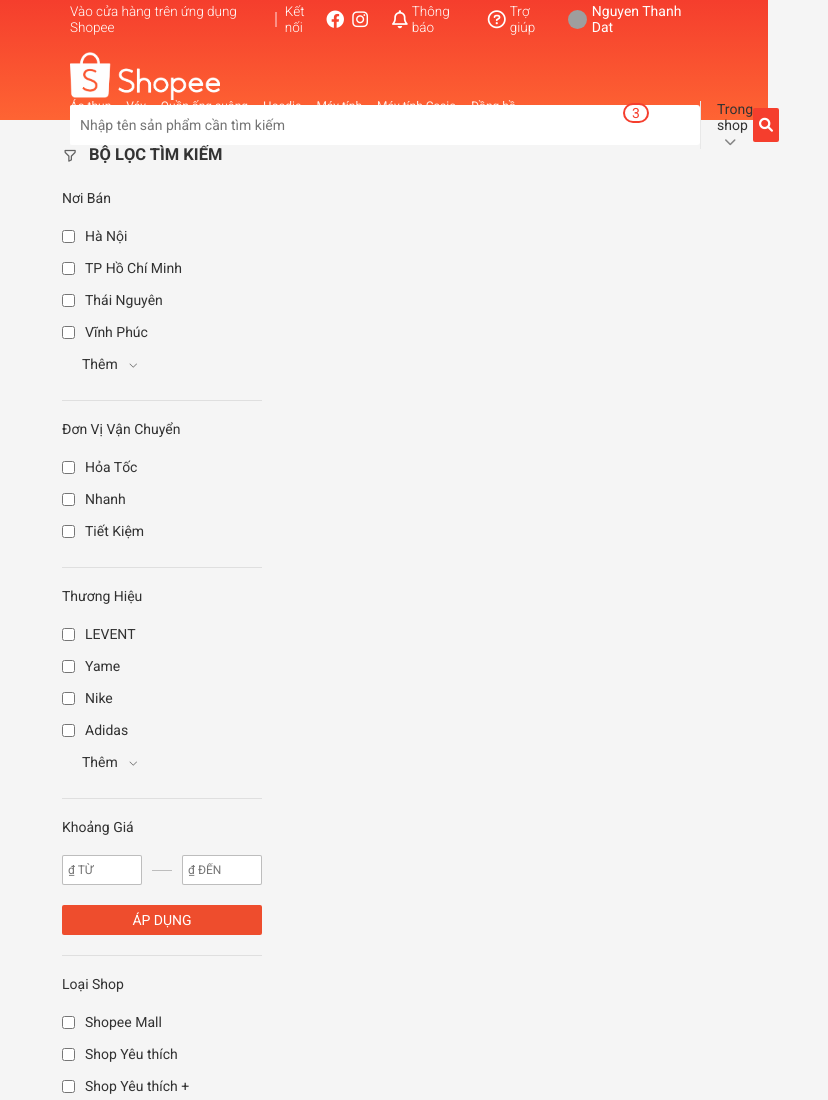
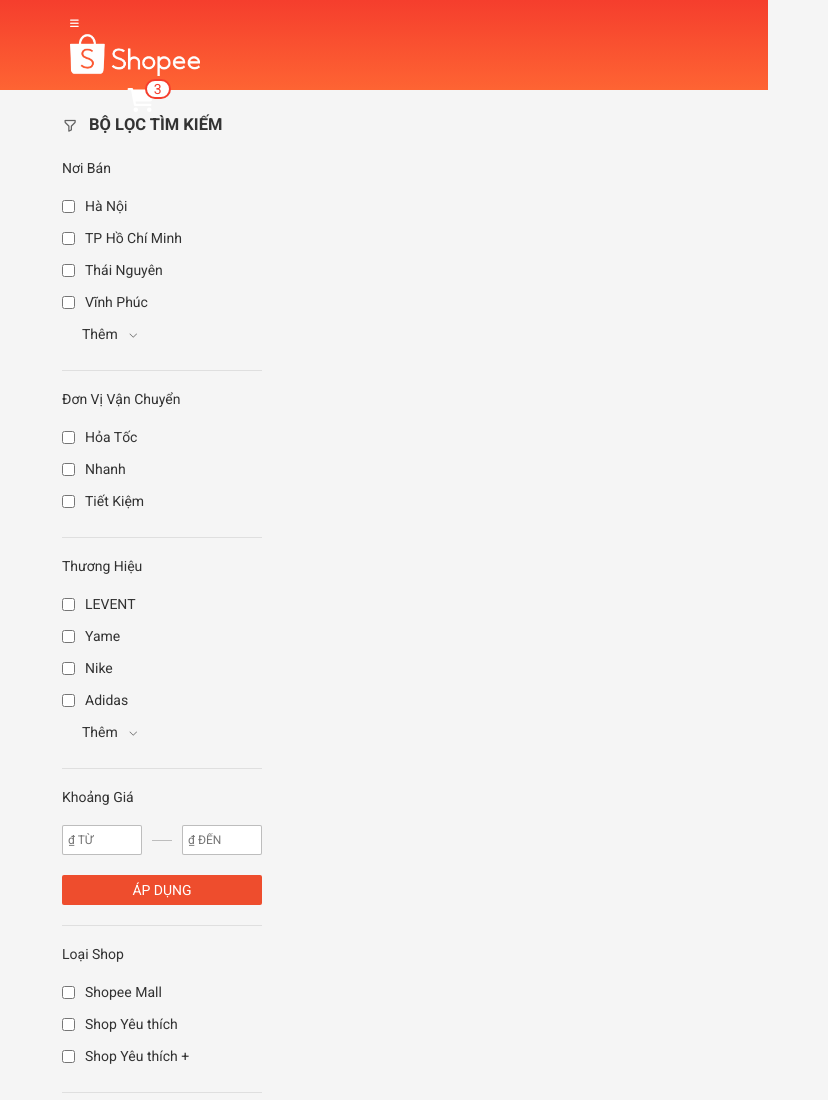
Before and after one commit to ThanhDat653/Shopee, a plain HTML site: page index.html in a window 768 px wide. Shown: the top 1100 px of the page, 828 px wide, since content can reach past the window. Drawn offline with nearby package versions, Linux system fonts and the light colour scheme; grey boxes are pictures that could not be loaded.

Commit message:
upload responsive

```diff
--- a/assets/css/base.css
+++ b/assets/css/base.css
@@ -5,7 +5,8 @@
     --primary-color: #f53e2d;
     --primary-hover-color: #F05D41;
 
-    --header-height: 120px;
+    --header-pc-height: 120px;
+    --header-tablet-height: 90px;
     --header-navbar-height: 35px;
     --header-search-height: calc(var(--header-height) - var(--header-navbar-height))
 }
--- a/assets/css/grid.css
+++ b/assets/css/grid.css
@@ -145,7 +145,7 @@
 }
 
 /* >= Tablet */
-@media (min-width: 740px) {
+@media (min-width: 740px) and (max-width: 1023px) {
     .row {
         margin-left: -8px;
         margin-right: -8px;
--- a/assets/css/responsive.css
+++ b/assets/css/responsive.css
@@ -125,12 +125,47 @@
 
 }
 
-/* >= TABLEB */
+/* Tablet and Mobile */
+@media (max-width: 1023px) {
+    .header__navbar {
+        display: none;
+    }
+}
+
+/* >= Tablet */
 @media (min-width: 740px) and (max-width: 1023px) {
-    /* .category__header--heading {
-        font-size: 1.4rem;
-    } */
+    .header {
+        height: var(--header-tablet-height);
+    }
+
+    .header-with-search.row {
+        height: 100%;
+        display: block;
+        position: relative;
+    }
+
+    .header__menu-icon {
+        display: block;
+    }
+
+    .header__logo {
+
+    }
+
+    .header__logo-img {
+        width: 130px;
+    }
+
+    .header__search {
+        display: none;
+    }
+
+    .header__search-input {
+
+    }
+
 }
+
 /* Mobile */
 @media (max-width: 739px) {
     .header {
@@ -138,11 +173,9 @@
     }
 
     .header__logo,
-    .header__navbar,
     .header__search-select,
     .header__search-recommend {
         display: none;
-
     }
 
     .header-with-search.row {
--- a/assets/css/style.css
+++ b/assets/css/style.css
@@ -2,7 +2,7 @@
     display: block;
     position: relative;
     top: 0;
-    height: var(--header-height);
+    height: var(--header-pc-height);
     z-index: 99;
     background-image: linear-gradient(0, #fe6433, #f53e2d);
 }
@@ -554,6 +554,7 @@
 
 .header__menu-icon {
     display: none;
+    color: var(--white-color);
 }
 
 .header__search-input--swap {
@@ -564,7 +565,7 @@
 
 .header__search-input {
     height: 100%;
-    width: 630px;
+    width: 100%;
     padding: 0 10px;
     border: none;
     border-radius: 3px;
--- a/index.html
+++ b/index.html
@@ -138,6 +138,11 @@
                 </nav>
 
                 <div class="header-with-search row">
+                    <!-- Menu bars -->
+                    <div class="header__menu-icon ">
+                        <i class="fa-solid fa-bars"></i>
+                    </div>
+
                     <!-- Logo -->
                     <div class="header__logo">
                         <a href="/" class="header__logo--link">
@@ -145,13 +150,8 @@
                         </a>
                     </div>
 
-                    <!-- Menu bars -->
-                    <div class="header__menu-icon m-1">
-                        <i class="fa-solid fa-bars"></i>
-                    </div>
-
                     <!-- Search -->
-                    <div class="header__search m-10">
+                    <div class="header__search">
                         <div class="header__search-input--swap">
                             <input type="text" class="header__search-input" placeholder="Nhập tên sản phẩm cần tìm kiếm"></input>
 
@@ -217,7 +217,7 @@
                     </div>
 
                     <!-- Cart -->
-                    <div class="header__cart m-1">
+                    <div class="header__cart">
                         <div class="header__cart-wrap">
                             <i class="header__cart-icon fa-solid fa-cart-shopping"></i>
                             <span class="header__cart-notify">3</span>
```
